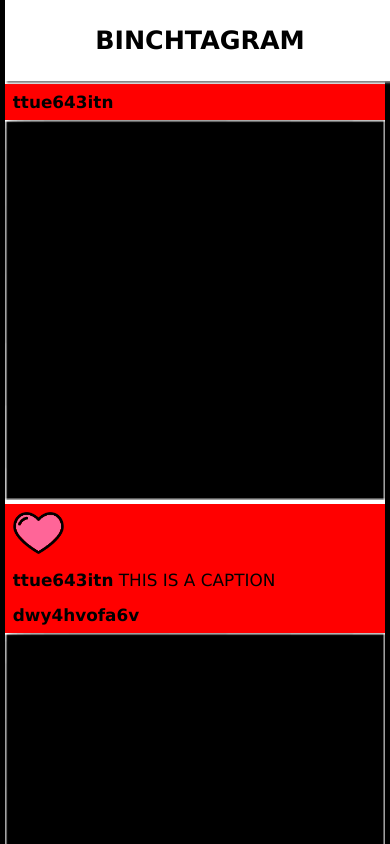
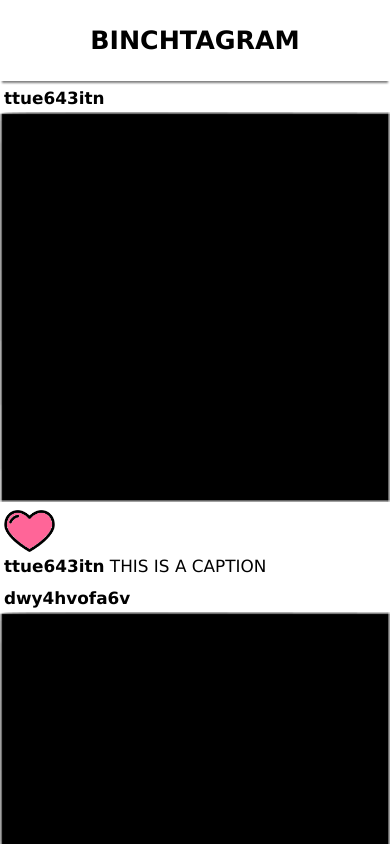
Before and after one commit to joGao01/Scrolling, a plain HTML site: page index.html in a window 390 px wide. Both pictures are taken after a click on the picture 38 px from the left and 532 px from the top of the page. Drawn offline with Linux system fonts and the light colour scheme.

Commit message:
media sizing?

```diff
--- a/script.js
+++ b/script.js
@@ -23,9 +23,9 @@ function generateMore(){
             ind = Math.floor(Math.random()*curr.length);
             console.log(curr);
             generatePost("images/" + clocks[curr[ind]], colors[ind]);
-            curr[ind]++; //increment
-            if (curr[ind] > clocks.length-1) {
-                curr[ind] = 0;
+            curr[ind] --; //decrement
+            if (curr[ind] < 0) {
+                curr[ind] = curr.length - 1;
             }
         } else {
             generatePost("images/black.png", "white");
@@ -94,7 +94,7 @@ function clickedHeart(element){
     var not = "images/heart-icon.png";
     if ((element.src).includes(not)){
         colors.push(randomColor());
-        curr.push(1);
+        curr.push(11);
         generatePost("images/" + clocks[0], colors[colors.length-1]);
 
         element.src = licked;
--- a/style.css
+++ b/style.css
@@ -47,11 +47,13 @@ body{
 }
 
 .user, .likebar, .caption {
-    padding: 2vw;
+    padding: 0vw 1vw;
 }
 
 .user { /*todo: set mins for these dimension*/
     max-height: 50px;
+    padding-top: 1vw;
+    padding-bottom: 1vw;
 }
 
 .pfp{
@@ -72,6 +74,7 @@ body{
 
 .likebar {
     height: 5vh;
+    padding: 1vw 1vw;
 }
 
 .likebar img{
@@ -83,17 +86,24 @@ body{
     cursor: pointer;
 }
 
+.underImage {
+    padding-bottom: 2vw;
+}
+
 
 
 /*big broken*/
-@media only screen and (max-width: 880px) {
+@media only screen and (max-width: 700px) {
     /* CSS for screens that are 420 pixels or less will be put in this section */
     #container {
-        width: 100vw;
-        height: 100vh;
-
-    }
-    #post-container {
-        background-color: red;
+        width: 80vw;
+        max-width: 600px;
     }
 }
+
+@media only screen and (max-width: 500px){
+    #container {
+        width: 100vw;
+        max-width: 500px;
+    }
+}
```
